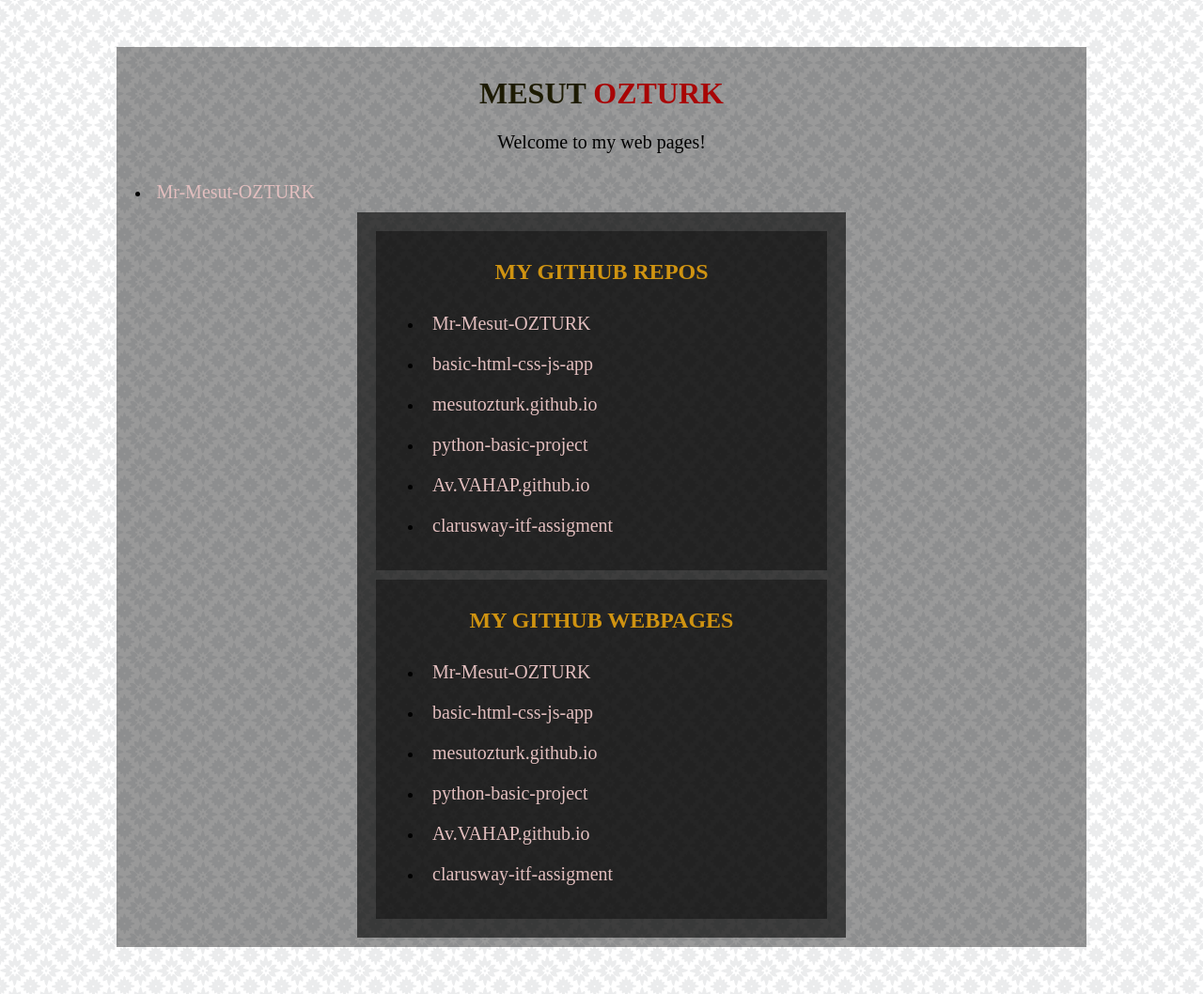
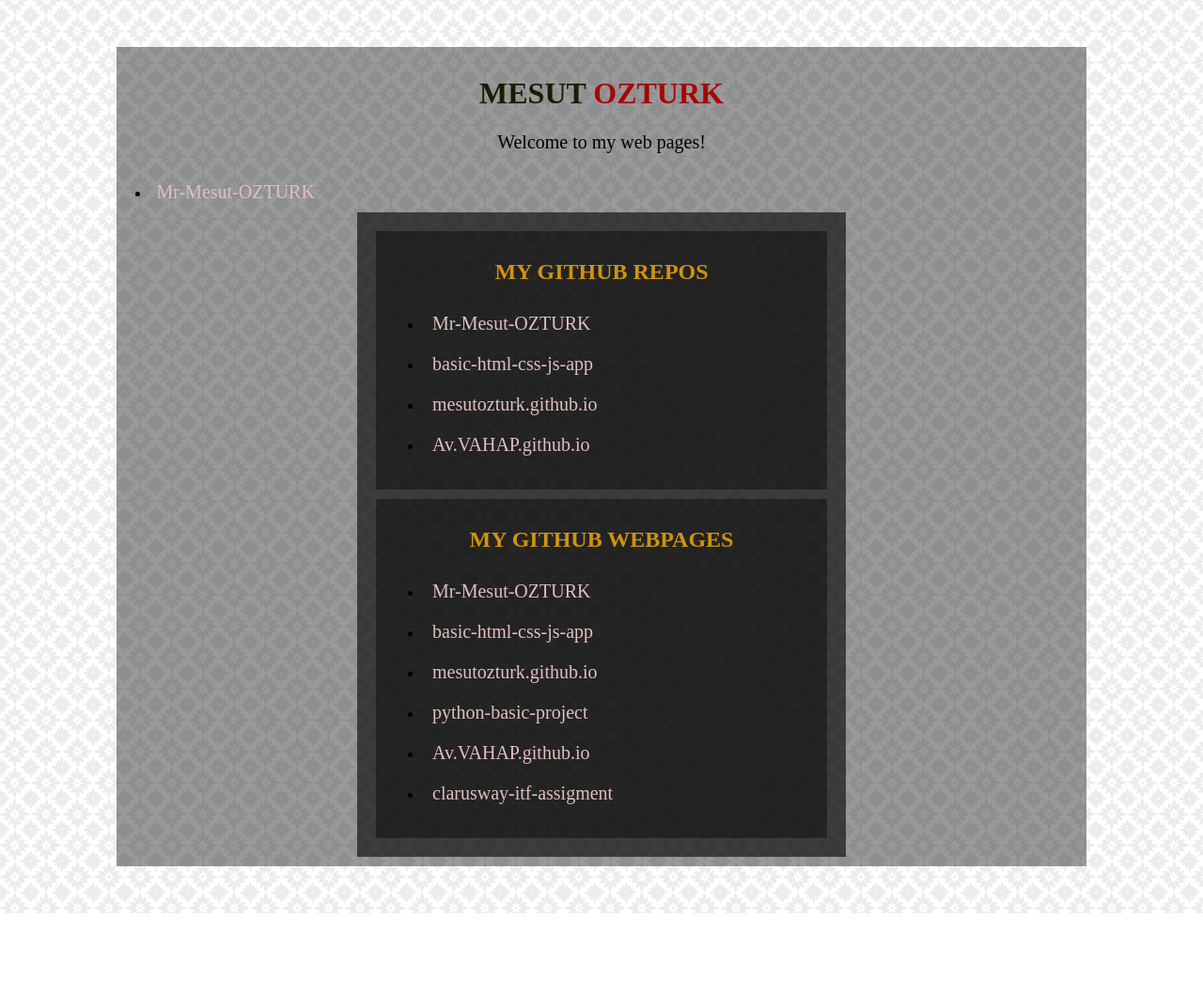
Before and after one commit to Mr-Mesut-OZTURK/Mr-Mesut-OZTURK, a plain HTML site: page index.html in a window 1280 px wide. Shown: the whole page at 94% size. After the commit the page ends 972 px from the top, so only its background shows below. Drawn offline with Linux system fonts and the light colour scheme.

Commit message:
Update index.html

```diff
--- a/index.html
+++ b/index.html
@@ -26,30 +26,27 @@
                 <h2 class="section-h2">MY GITHUB REPOS</h2>
                 <div class="main-inner-section">
                     <ul>
+
                         <li class="section-i">
                             <a href="https://github.com/Mr-Mesut-OZTURK/Mr-Mesut-OZTURK"
                                 class="main-link">Mr-Mesut-OZTURK</a>
                         </li>
+
                         <li class="section-i">
                             <a href="https://github.com/Mr-Mesut-OZTURK/basic-html-css-js-app"
                                 class="main-link">basic-html-css-js-app</a>
                         </li>
+
                         <li class="section-i">
                             <a href="https://github.com/Mr-Mesut-OZTURK/mesutozturk.github.io"
                                 class="main-link">mesutozturk.github.io</a>
                         </li>
-                        <li class="section-i">
-                            <a href="https://github.com/Mr-Mesut-OZTURK/python-basic-project"
-                                class="main-link">python-basic-project</a>
-                        </li>
+
                         <li class="section-i">
                             <a href="https://github.com/Mr-Mesut-OZTURK/Av.VAHAP.github.io"
                                 class="main-link">Av.VAHAP.github.io</a>
                         </li>
-                        <li class="section-i">
-                            <a href="https://github.com/Mr-Mesut-OZTURK/clarusway-itf-assigment"
-                                class="main-link">clarusway-itf-assigment</a>
-                        </li>
+
                     </ul>
                 </div>
             </section>
```
